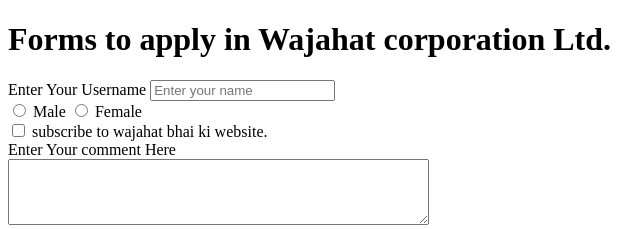
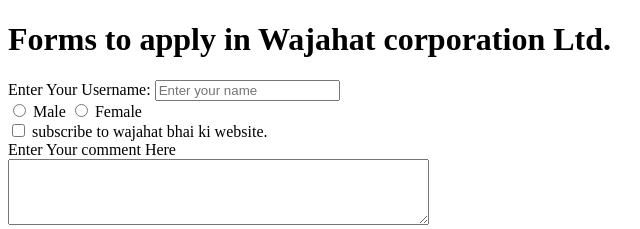
Before and after one commit to Mwajahatkhanz/Web-Development, a plain HTML site: page index.html in a window 1280 px wide. Shown: the top 229 px of the page, 0-640 px from the left. Drawn offline with Linux system fonts and the light colour scheme.

Commit message:
fix: correct label text for username input in form

```diff
--- a/index.html
+++ b/index.html
@@ -7,7 +7,7 @@
     <title>Forms-lets create it</title>
     <h1>Forms to apply in Wajahat corporation Ltd.</h1>
     <form action="post">
-        <label for="username">Enter Your Username</label>
+        <label for="username">Enter Your Username:</label>
         <input type="username" name="user name"id="user name" placeholder="Enter your name">
         <div>
             <input type="radio" name="gender" id="male" value="male">
```
